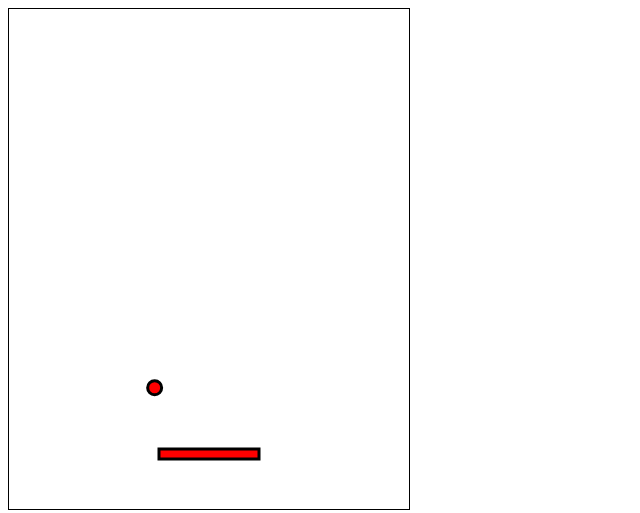
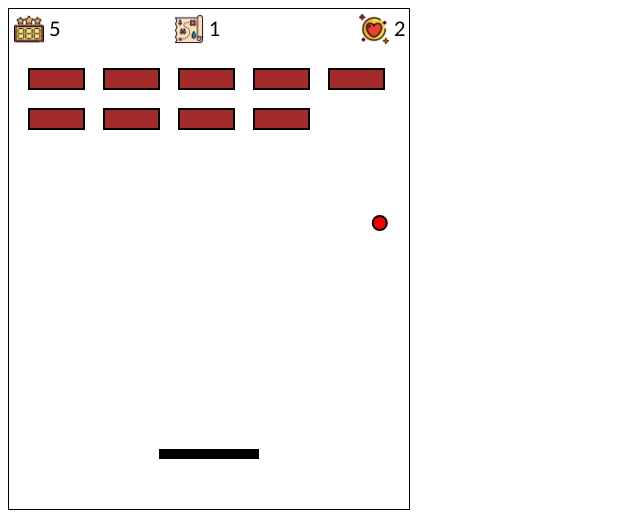
Before and after one commit to dem27va/the_Project, a plain HTML site: page index.html in a window 1280 px wide. Shown: the whole page, without its empty margins (0-640 px from the left). Drawn offline with Linux system fonts and the light colour scheme.

Commit message:
complete game version 1.0

```diff
--- a/main.js
+++ b/main.js
@@ -1,5 +1,14 @@
 const canv = document.getElementById('canv');
 const canv_context = canv.getContext('2d');
+
+//Загружаем иконки
+const score_img = new Image();
+score_img.src = "img/score.png";
+const level_img = new Image();
+level_img.src = "img/level.png";
+const life_img = new Image();
+life_img.src = "img/life.png";
+
 
 let platform_width = 100;
 let platform_margin_bottom = 50;
@@ -8,6 +17,11 @@ let leftArrow = false;
 let rightArrow = false;
 let ballRadius = 7;
 let life = 3;
+let score = 0;
+let scoreStep = 5;
+let level = 1;
+const maxLevel = 3;
+let game_over = false;
 
 //Описываем платформу
 const platform = {
@@ -31,11 +45,11 @@ const ball = {
 //Рисуем платформу
 function drawplatform() {
     canv_context.clearRect(0, 0, canv.width, canv.height);
-    canv_context.lineWidth = 3;
-    canv_context.fillStyle = 'red';
+    canv_context.lineWidth = 2;
+    canv_context.fillStyle = 'black';
     canv_context.fillRect(platform.x, platform.y, platform.width, platform.height);
-    canv_context.strokeStyle = 'black';
-    canv_context.strokeRect(platform.x, platform.y, platform.width, platform.height);
+    //canv_context.strokeStyle = 'black';
+    //canv_context.strokeRect(platform.x, platform.y, platform.width, platform.height);
 }
 
 //Рисуем шар
@@ -129,9 +143,115 @@ function moveplatform() {
     }
 }
 
+//Создаем блоки
+const block = {
+    row : 2,
+    column : 5,
+    width : 55,
+    height : 20,
+    offsetLeft : 20,
+    offsetTop : 20,
+    marginTop : 40,
+    fillColor : 'brown',
+    strokeColor : 'black'
+}
+let blocks = [];
+function createBlocks() {
+    for(let row = 0; row < block.row; row++) {
+        blocks[row] = [];
+        for(col = 0; col < block.column; col++) {
+            blocks[row][col] = {
+                x : col * (block.offsetLeft + block.width) + block.offsetLeft,
+                y : row * (block.offsetTop + block.height) + block.offsetTop + block.marginTop,
+                notBroken : true
+            }
+        }
+
+    }
+}
+createBlocks();
+
+//Рисуем блоки
+function drawBlocks() {
+    for(let row = 0; row < block.row; row++) {
+        for(col = 0; col < block.column; col++) {
+            let bl = blocks[row][col];
+            if(bl.notBroken) {
+                canv_context.fillStyle = block.fillColor;
+                canv_context.fillRect(bl.x, bl.y, block.width, block.height);
+                canv_context.strokeStyle = block.strokeColor;
+                canv_context.strokeRect(bl.x, bl.y, block.width, block.height);
+            }
+        }
+     }
+}
+
+//Столкновения шарика с блоком
+function ballBlockCollision() {
+    for(let row = 0; row < block.row; row++) {
+        for(col = 0; col < block.column; col++) {
+            let bl = blocks[row][col];
+            if(bl.notBroken) {
+                if(ball.x + ball.radius > bl.x
+                    && ball.x - ball.radius < bl.x + block.width
+                    && ball.y + ball.radius > bl.y
+                    && ball.y - ball.radius < bl.y + block.height) {
+                        ball.dy = - ball.dy;
+                        bl.notBroken = false;
+                        score += scoreStep;
+                    }
+            }
+        }
+     }
+}
+
+
+//Показываем игровую информацию
+function showGameInfo(txt, txt_x, txt_y, img, img_x, img_y) {
+    canv_context.fillStyle = 'black';
+    canv_context.font = '20px Calibri';
+    canv_context.fillText(txt, txt_x, txt_y);
+    canv_context.drawImage(img, img_x, img_y, width = 30, height = 30);
+}
+
+//Определяем завершение игры
+function gameOver() {
+    if(life <= 0) {
+        game_over = true;
+    }
+}
+
+//Переход на следующий уровень
+function nextLevel() {
+    let levelCleared = true;
+    for(let row = 0; row < block.row; row++) {
+        for(col = 0; col < block.column; col++) {
+            levelCleared = levelCleared &&  !blocks[row][col].notBroken;
+        }
+    }
+
+    if(levelCleared) {
+        if(level >= maxLevel) {
+            game_over = true;
+            return;
+        }
+        block.row++;
+        createBlocks();
+        ball.speed += 0.5;
+        resetBall();
+        level++;
+    }
+}
+
+
 function draw() {
     drawplatform();
     drawBall();
+    drawBlocks();
+
+    showGameInfo(score, 40, 27, score_img, 5, 5);
+    showGameInfo(level, canv.width / 2, 27, level_img, (canv.width / 2) - 35, 5);
+    showGameInfo(life, canv.width - 15, 27, life_img, canv.width - 50, 5);
 }
 
 function update() {
@@ -139,6 +259,9 @@ function update() {
     moveBall();
     ballWallCollision();
     ballPaddleCollision();
+    ballBlockCollision();
+    gameOver();
+    nextLevel();
 }
 
 
@@ -147,7 +270,9 @@ function loop() {
     draw();
     update();
 
-    requestAnimationFrame(loop);
+    if(!game_over) {    //Выполняем основной цикл только если игра не не закончена
+        requestAnimationFrame(loop);
+    }
 }
 
 loop();
```
Also changed, not shown: components.js (added, +8 -0 lines), index.html (+1 -0 lines), img/level.png (added), img/life.png (added), img/score.png (added).
